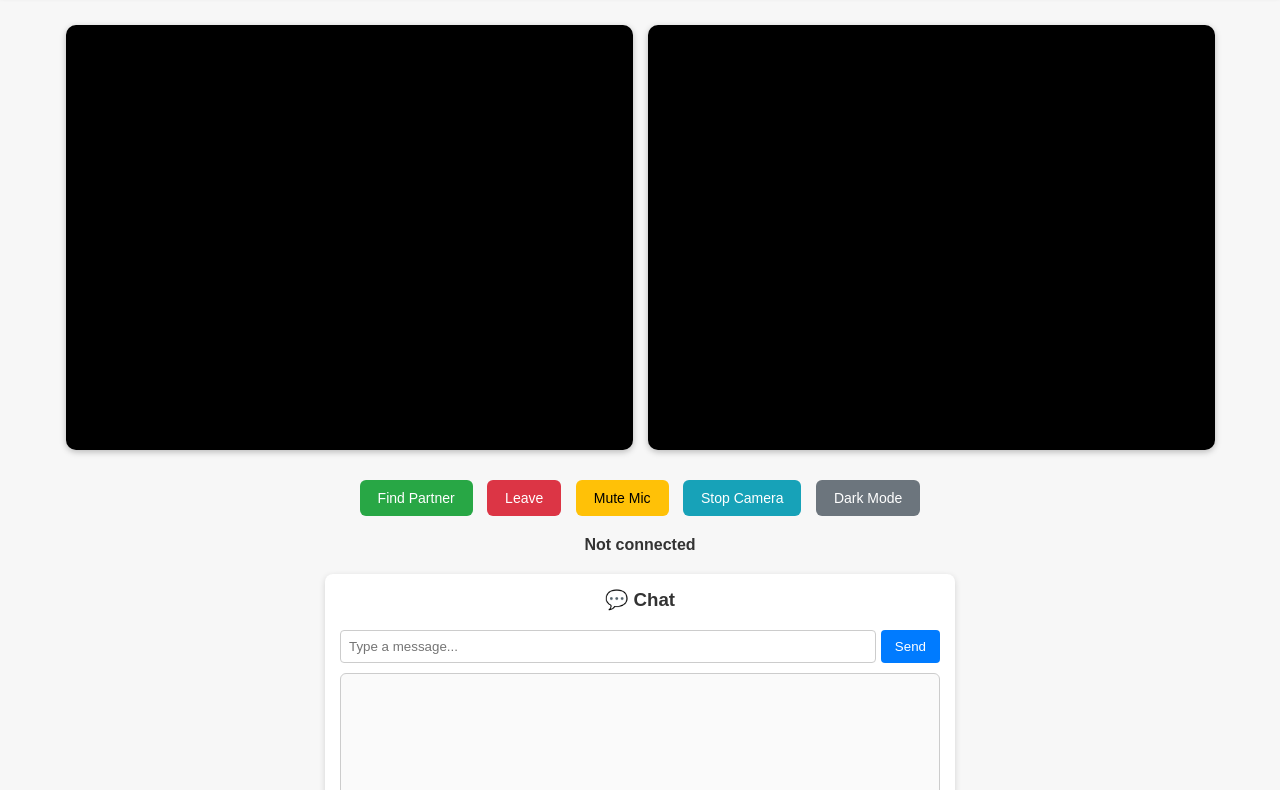
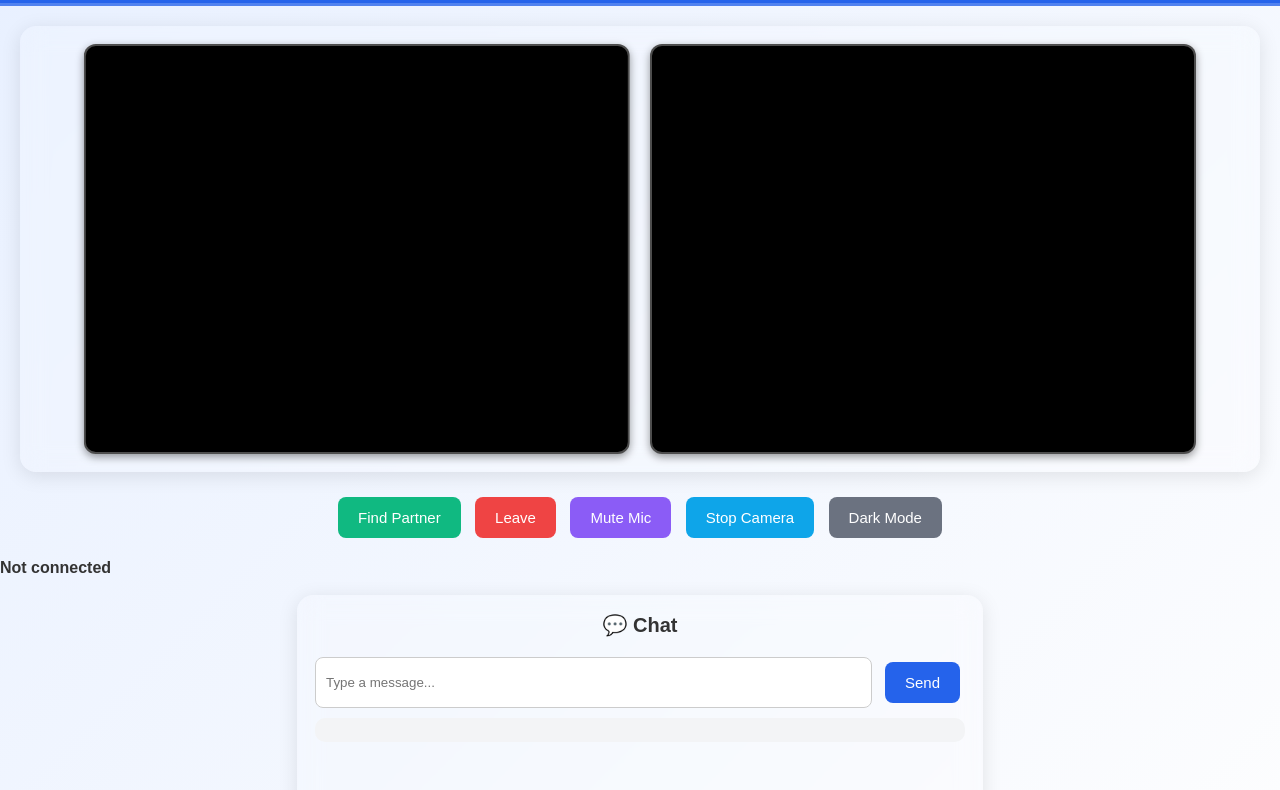
Before and after one commit to vmukul924/main-video-chat-, a website: page public/index.html in a window 1280 px wide. Shown: the part 59-849 px from the top of the page. Drawn offline with nearby package versions, Linux system fonts and the light colour scheme.

Commit message:
your message

```diff
--- a/package.json
+++ b/package.json
@@ -7,6 +7,7 @@
   },
   "dependencies": {
     "express": "^4.18.2",
+    "node-fetch": "^3.3.2",
     "socket.io": "^4.7.2"
   }
 }
--- a/public/index.html
+++ b/public/index.html
@@ -3,72 +3,157 @@
 <head>
   <meta charset="UTF-8" />
   <meta name="viewport" content="width=device-width, initial-scale=1.0" />
-  <title>Video Chat Clone</title>
+  <title>Video Chat Clone Enhanced</title>
   <style>
+    /* Global Styling */
     body {
-      font-family: Arial, sans-serif;
-      text-align: center;
+      font-family: 'Poppins', Arial, sans-serif;
       margin: 0;
       padding: 0;
-      background: #f7f7f7;
+      background: linear-gradient(135deg, #e8f0ff, #fefefe);
       color: #333;
       transition: background 0.3s, color 0.3s;
     }
     body.dark {
-      background: #1e1e1e;
-      color: #f0f0f0;
+      background: #111827;
+      color: #f3f4f6;
     }
 
     header {
-      padding: 15px;
-      background: #4a90e2;
+      padding: 18px;
+      background: #2563eb;
       color: white;
-      box-shadow: 0 2px 5px rgba(0, 0, 0, 0.2);
+      text-align: center;
+      border-bottom: 3px solid rgba(255, 255, 255, 0.2);
+      position: sticky;
+      top: 0;
+      z-index: 10;
     }
-    h2 { margin: 0; font-size: 20px; }
+    h2 { margin: 0; font-size: 22px; letter-spacing: 1px; }
 
+    /* Glassmorphism Cards */
+    .glass {
+      background: rgba(255, 255, 255, 0.15);
+      backdrop-filter: blur(12px);
+      border-radius: 16px;
+      box-shadow: 0 4px 20px rgba(0, 0, 0, 0.1);
+      padding: 18px;
+    }
+
+    /* Video Container */
     .video-container {
       display: flex;
       justify-content: center;
       align-items: center;
-      gap: 15px;
+      gap: 20px;
       flex-wrap: wrap;
-      margin-top: 20px;
-      padding: 10px;
+      margin: 20px;
     }
+
     video {
       flex: 1;
       max-width: 45%;
-      min-width: 280px;
+      min-width: 260px;
       aspect-ratio: 4/3;
       background: #000;
-      border-radius: 10px;
-      box-shadow: 0 2px 6px rgba(0,0,0,0.25);
-      object-fit: cover; /* 🔥 Fix black margin issue */
+      border-radius: 12px;
+      box-shadow: 0 3px 8px rgba(0,0,0,0.4);
+      object-fit: cover;
+      border: 2px solid rgba(255,255,255,0.3);
     }
     #local { transform: scaleX(-1); }
 
-    /* 🎛 Button container */
-    .btn-container { margin: 15px 0; text-align: center; }
-    .btn-container button {
+    /* Buttons */
+    .btn-container {
+      text-align: center;
+      margin: 15px 0;
+    }
+
+    button {
       margin: 5px;
-      padding: 10px 18px;
+      padding: 12px 20px;
       border: none;
-      border-radius: 6px;
+      border-radius: 8px;
       cursor: pointer;
+      color: white;
+      font-size: 15px;
+      font-weight: 500;
+      transition: transform 0.15s, background 0.3s;
+    }
+
+    button:hover { transform: scale(1.05); }
+
+    #startBtn { background: #10b981; }
+    #leaveBtn { background: #ef4444; }
+    #muteBtn { background: #8b5cf6; }
+    #cameraBtn { background: #0ea5e9; }
+    #modeBtn { background: #6b7280; }
+
+    /* Status */
+    #status {
+      font-size: 16px;
+      margin-bottom: 18px;
+      font-weight: bold;
+    }
+
+    /* Chat */
+    #chat {
+      max-width: 650px;
+      margin: auto;
+      height: 380px;
+    }
+
+    #chat h3 {
+      margin-top: 0;
+      text-align: center;
+      font-size: 20px;
+    }
+
+    #messages {
+      flex: 1;
+      overflow-y: auto;
+      padding: 12px;
+      border-radius: 10px;
+      background: #f3f4f6;
+      display: flex;
+      flex-direction: column;
+    }
+    body.dark #messages {
+      background: #1f2937;
+    }
+
+    .message {
+      padding: 10px 14px;
+      border-radius: 18px;
+      margin: 6px 0;
+      max-width: 70%;
       font-size: 14px;
-      transition: background 0.2s;
     }
-    #startBtn { background: #28a745; color: white; }
-    #leaveBtn { background: #dc3545; color: white; }
-    #muteBtn { background: #ffc107; }
-    #cameraBtn { background: #17a2b8; color: white; }
-    #modeBtn { background: #6c757d; color: white; }
 
-    /* 🟡 Status */
-    #status { margin: 10px 0 20px; font-weight: bold; }
+    .me { align-self: flex-end; background: #bbf7d0; }
+    .partner { align-self: flex-start; background: #e5e7eb; }
+    body.dark .partner { background: #374151; }
+    body.dark .me { background: #047857; color: white; }
 
-    /* 🔥 Toast notifications */
+    /* Input */
+    #chat-input {
+      display: flex;
+      gap: 8px;
+      margin-bottom: 10px;
+    }
+
+    #msgInput {
+      flex: 1;
+      padding: 10px;
+      border-radius: 8px;
+      border: 1px solid #ccc;
+    }
+
+    #sendBtn {
+      background: #2563eb;
+    }
+
+    /* Toast */
     #toast {
       position: fixed;
       top: 20px;
@@ -79,81 +164,28 @@
       border-radius: 6px;
       opacity: 0;
       pointer-events: none;
-      transition: opacity 0.4s, transform 0.4s;
+      transition: 0.4s;
       transform: translateY(-20px);
-      z-index: 1000;
     }
     #toast.show {
       opacity: 1;
-      pointer-events: auto;
       transform: translateY(0);
     }
 
-    /* Chat box */
-    #chat {
-      margin: 20px auto;
-      padding: 15px;
-      max-width: 600px;
-      background: white;
-      border-radius: 8px;
-      box-shadow: 0 2px 6px rgba(0,0,0,0.15);
-      display: flex;
-      flex-direction: column;
-      height: 320px;
-    }
-    body.dark #chat { background: #2c2c2c; }
-
-    #chat h3 { margin-top: 0; }
-
-    /* Input box */
-    #chat-input { display: flex; margin-bottom: 10px; }
-    #msgInput {
-      flex: 1; padding: 8px;
-      border: 1px solid #ccc;
-      border-radius: 4px; outline: none;
-    }
-    #sendBtn {
-      padding: 8px 14px;
-      background: #007bff; color: white;
-      border: none; border-radius: 4px;
-      margin-left: 5px;
-    }
-
-    /* Messages */
-    #messages {
-      flex: 1; border: 1px solid #ccc;
-      overflow-y: auto; padding: 8px;
-      background: #fafafa; border-radius: 6px;
-      font-size: 14px; display: flex; flex-direction: column;
-    }
-    .message {
-      max-width: 70%;
-      padding: 8px 12px;
-      border-radius: 16px;
-      margin: 4px 0;
-      word-wrap: break-word;
-    }
-    .me { align-self: flex-end; background: #dcf8c6; }
-    .partner { align-self: flex-start; background: #ececec; }
-    .typing { font-style: italic; font-size: 12px; color: #888; }
-
-    /* 📱 Responsive */
+    /* Mobile */
     @media (max-width: 768px) {
-      .video-container { flex-direction: column; }
-      video { max-width: 95%; }
+      video { max-width: 90%; }
     }
   </style>
 </head>
 <body>
-  <header><h2>🎥 Video Chat Clone</h2></header>
+  <header><h2>🎥 Video Chat Clone - Enhanced UI</h2></header>
 
-  <!-- Videos -->
-  <div class="video-container">
+  <div class="video-container glass">
     <video id="local" autoplay muted playsinline></video>
     <video id="remote" autoplay playsinline></video>
   </div>
 
-  <!-- Buttons -->
   <div class="btn-container">
     <button id="startBtn">Find Partner</button>
     <button id="leaveBtn" disabled>Leave</button>
@@ -162,11 +194,9 @@
     <button id="modeBtn">Dark Mode</button>
   </div>
 
-  <!-- Status -->
   <p id="status">Not connected</p>
 
-  <!-- Chat -->
-  <div id="chat">
+  <div id="chat" class="glass">
     <h3>💬 Chat</h3>
     <div id="chat-input">
       <input id="msgInput" placeholder="Type a message..." />
@@ -175,7 +205,6 @@
     <div id="messages"></div>
   </div>
 
-  <!-- Toast -->
   <div id="toast"></div>
 
   <script src="/socket.io/socket.io.js"></script>
```
Also changed, not shown: 1 other file.
